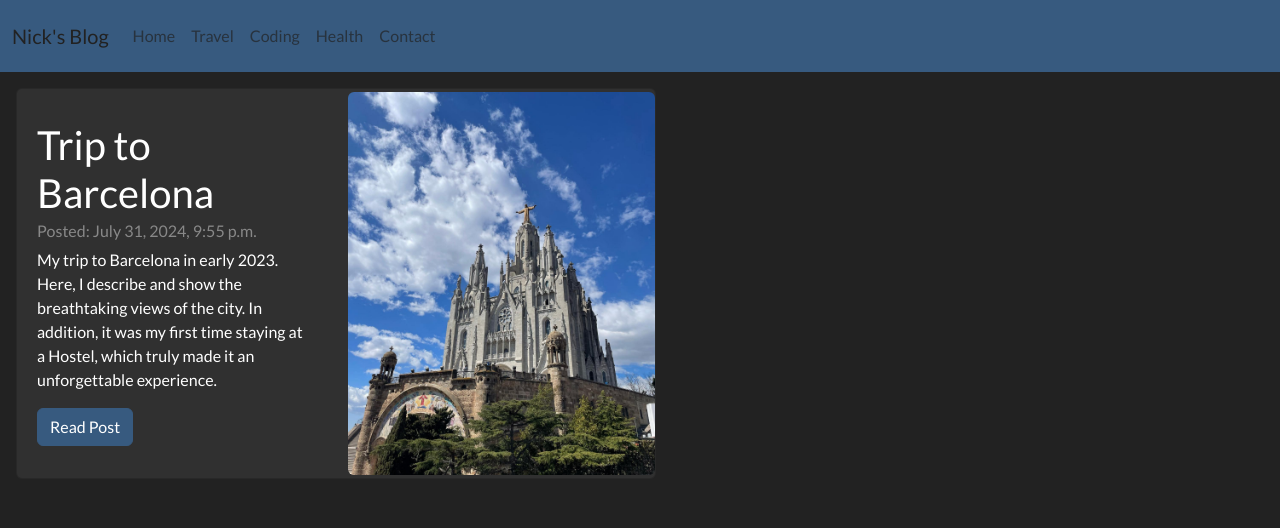
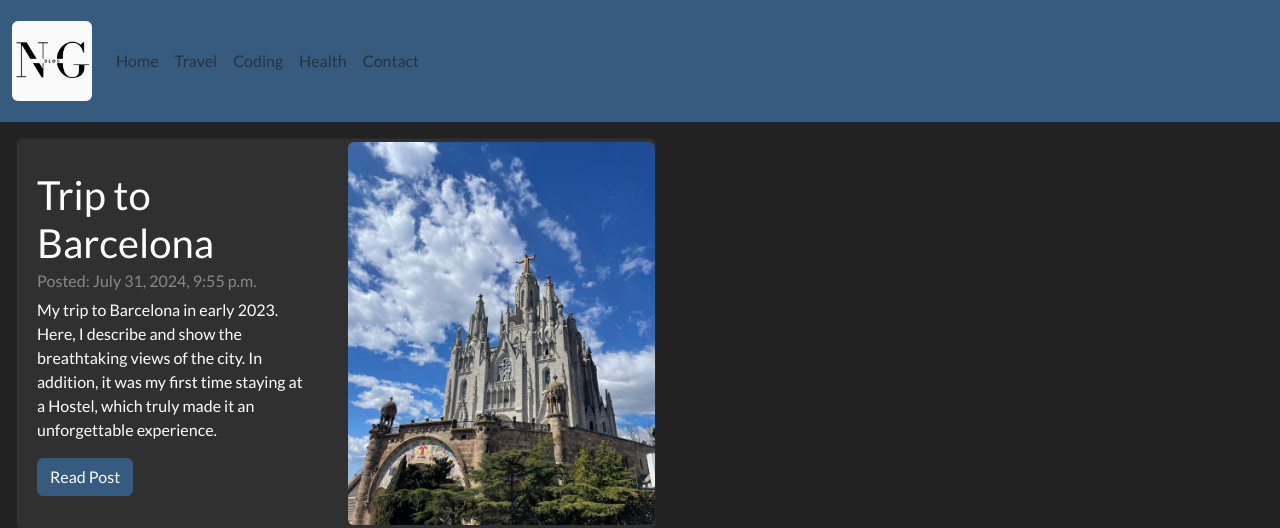
Before and after one commit to Nikoloz97/nickblog, a Django app: page /travel/ in a window 1280 px wide. Shown: the top 528 px of the page. Run offline with Django 5.2, Linux system fonts and the light colour scheme; data comes from the database, SQL or seed files in the repository.

Commit message:
created favicon and navbar logo icons

```diff
--- a/blogapp/templates/base.html
+++ b/blogapp/templates/base.html
@@ -1,3 +1,4 @@
+{% load static %}
 <!DOCTYPE html>
 <html lang="en">
   <link
@@ -8,12 +9,18 @@
     <meta charset="UTF-8" />
     <meta name="viewport" content="width=device-width, initial-scale=1.0" />
     <title>Nick's Blog</title>
+    <link rel="icon" type="image/x-icon" href="{% static 'favicon.ico' %}" />
   </head>
   <body>
     <header>
       <nav class="navbar navbar-expand-lg bg-primary" data-bs-theme="dark">
         <div class="container-fluid">
-          <a class="navbar-brand" href="/">Nick's Blog</a>
+          <a class="navbar-brand" href="/"
+            ><img
+              class="rounded"
+              style="height: 4em"
+              src="{% static 'blogapp/assets/nick-blog-logo-zoomed.png' %}"
+          /></a>
           <button
             class="navbar-toggler"
             type="button"
--- a/nickblog/settings.py
+++ b/nickblog/settings.py
@@ -16,7 +16,6 @@ else:
 # Application definition
 
 INSTALLED_APPS = [
-    'django_bootstrap5',
     'django.contrib.admin',
     'django.contrib.auth',
     'django.contrib.contenttypes',
```
Also changed, not shown: blogapp/static/blogapp/assets/nick-blog-favicon.png (added), blogapp/static/blogapp/assets/nick-blog-logo-zoomed.png (added), blogapp/static/blogapp/assets/nick-blog-logo.png (added), blogapp/static/favicon.ico (added).
